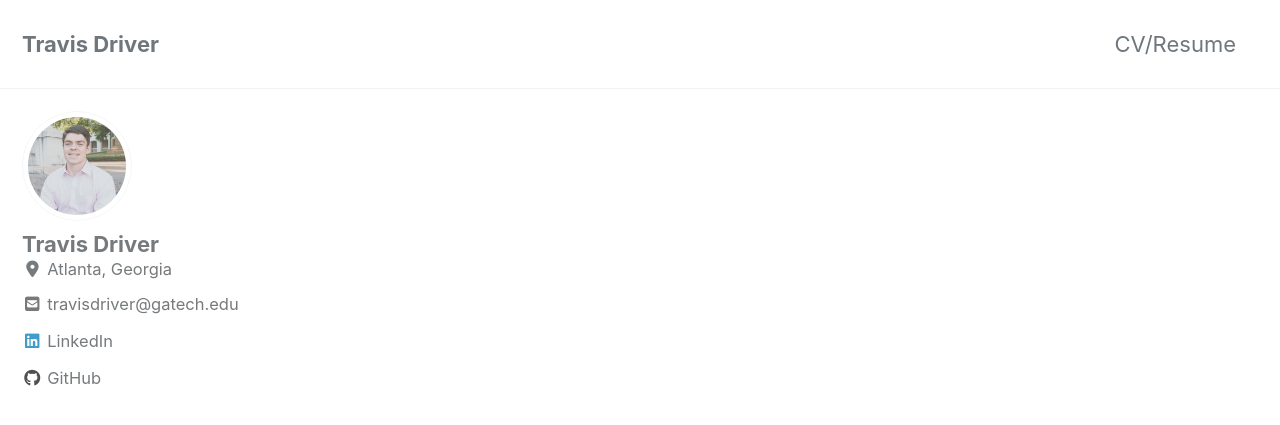
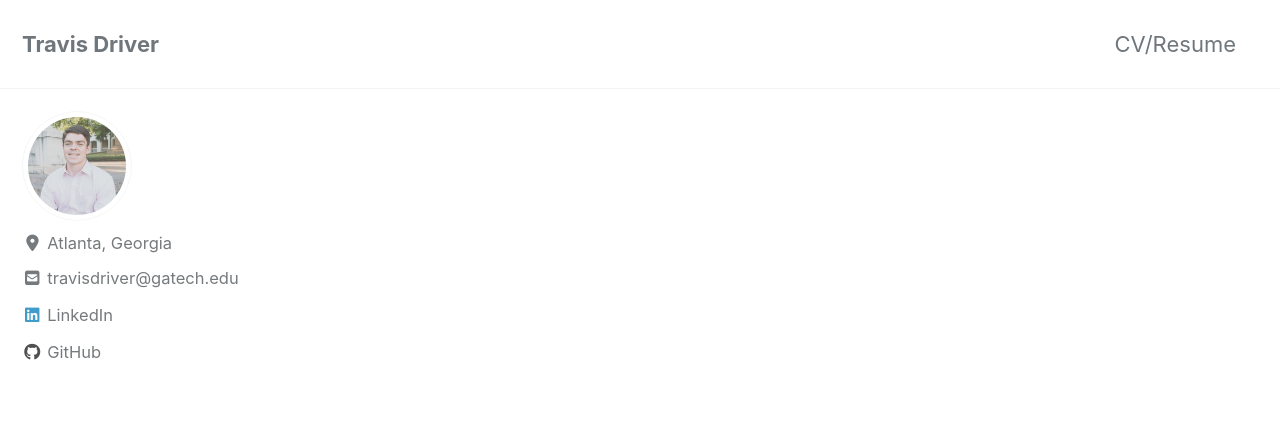
Before and after one commit to travisdriver/travisdriver.github.io, a Jekyll site: the page built from index.md, in a window 1280 px wide and 900 px high. Shown: the top 425 px of the window. Built offline with Jekyll 4.4.1, drawn with Linux system fonts in a browser that asks for light colours; cached includes are drawn as plain includes; nearby versions of some CDN libraries.

Commit message:
changed header

```diff
--- a/_config.yml
+++ b/_config.yml
@@ -107,9 +107,9 @@ analytics:
 
 # Site Author
 author:
-  name             : "Travis Driver"
+  name             : # "Travis Driver"
   avatar           : "/assets/images/cover_photo.jpg"
-  bio              : #"I am an **amazing** person."
+  bio              : # "I am an **amazing** person."
   location         : "Atlanta, Georgia"
   email            : #"travisdriver@gatech.edu"
   links:
```
